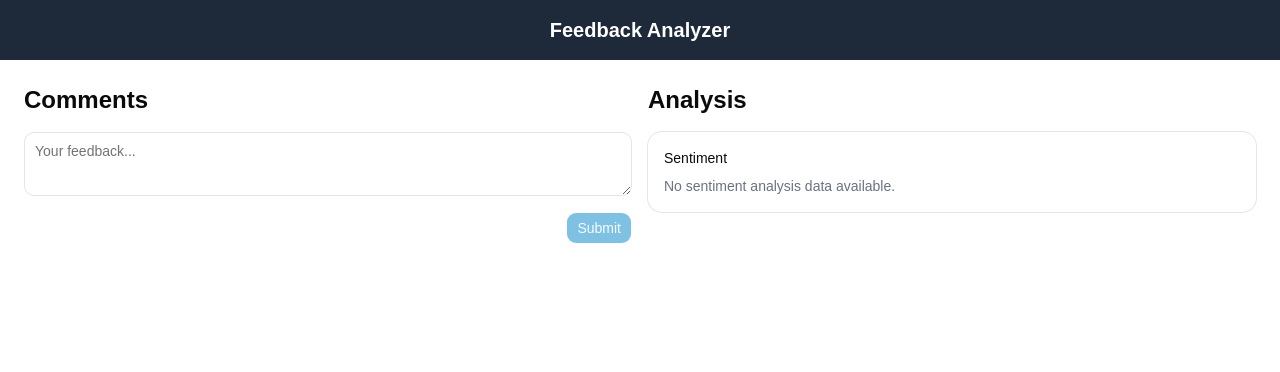
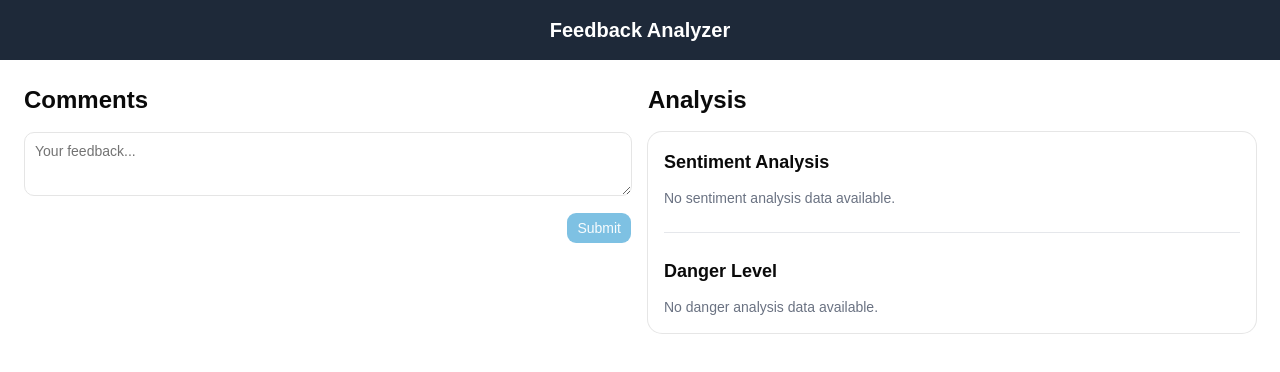
Before and after one commit to byandrev/faculty-evaluation-web, a React (Vite) app: page / in a window 1280 px wide. Shown: the top 372 px of the page. Built offline with nearby package versions, Linux system fonts and the light colour scheme; no server answers.

Commit message:
feat: enhance analysis display with detailed sentiment probabilities and danger level

```diff
--- a/src/components/Analysis.tsx
+++ b/src/components/Analysis.tsx
@@ -10,29 +10,107 @@ function Analysis() {
       <h2 className="text-2xl font-bold mb-4">Analysis</h2>
 
       <Card>
-        <CardContent>
-          <h3>
-            Sentiment
-          </h3>
+        <CardContent className="space-y-6">
+          <div>
+            <h3 className="text-lg font-semibold mb-3">Sentiment Analysis</h3>
+            {analysisResults?.sentiment ? (
+              <div className="space-y-4">
+                <div className="flex items-center justify-between">
+                  <span className="font-medium">Dominant Sentiment:</span>
+                  <span
+                    className={`px-3 py-1 rounded-full text-sm font-bold ${
+                      analysisResults.sentiment.output === "POS"
+                        ? "bg-green-100 text-green-800"
+                        : analysisResults.sentiment.output === "NEG"
+                          ? "bg-red-100 text-red-800"
+                          : "bg-gray-100 text-gray-800"
+                    }`}
+                  >
+                    {analysisResults.sentiment.output}
+                  </span>
+                </div>
 
-          {
-            analysisResults?.sentiment ? <div>
-<p
-            className="text-lg font-bold mb-2"
-          >{analysisResults.sentiment.output} ({(analysisResults.sentiment.probas[analysisResults.sentiment.output as keyof typeof analysisResults.sentiment.probas] * 100).toFixed(2)}%)</p>
+                <div className="grid grid-cols-3 gap-4 text-center">
+                  <div className="space-y-1">
+                    <p className="text-xs text-gray-500">Positive</p>
 
-          <Progress value={(analysisResults.sentiment.probas[analysisResults.sentiment.output as keyof typeof analysisResults.sentiment.probas] * 100)} className="w-full" />
-            </div> : <>
-             <p className="text-gray-500 mt-2">
-            No sentiment analysis data available.
-          </p>
-            </>
+                    <Progress
+                      value={analysisResults.sentiment.probas.POS * 100}
+                      className="h-2 [&>div]:bg-gray-400"
+                    />
 
-          }
+                    <p className="text-xs font-medium">
+                      {(analysisResults.sentiment.probas.POS * 100).toFixed(1)}%
+                    </p>
+                  </div>
 
+                  <div className="space-y-1">
+                    <p className="text-xs text-gray-500">Neutral</p>
 
+                    <Progress
+                      value={analysisResults.sentiment.probas.NEU * 100}
+                      className="h-2 [&>div]:bg-gray-400"
+                    />
 
+                    <p className="text-xs font-medium">
+                      {(analysisResults.sentiment.probas.NEU * 100).toFixed(1)}%
+                    </p>
+                  </div>
 
+                  <div className="space-y-1">
+                    <p className="text-xs text-gray-500">Negative</p>
+
+                    <Progress
+                      value={analysisResults.sentiment.probas.NEG * 100}
+                      className="h-2 [&>div]:bg-gray-400"
+                    />
+
+                    <p className="text-xs font-medium">
+                      {(analysisResults.sentiment.probas.NEG * 100).toFixed(1)}%
+                    </p>
+                  </div>
+                </div>
+              </div>
+            ) : (
+              <p className="text-gray-500 text-sm">
+                No sentiment analysis data available.
+              </p>
+            )}
+          </div>
+
+          <div className="h-px bg-gray-200" />
+
+          <div>
+            <h3 className="text-lg font-semibold mb-3">Danger Level</h3>
+            {analysisResults?.danger ? (
+              <div className="space-y-4">
+                <div className="flex items-center justify-between mb-2">
+                  <span className="font-medium text-sm">Score</span>
+
+                  <span
+                    className={`text-lg font-bold ${
+                      analysisResults.danger.score > 0.7
+                        ? "text-red-600"
+                        : analysisResults.danger.score > 0.4
+                          ? "text-orange-500"
+                          : "text-green-600"
+                    }`}
+                  >
+                    {(analysisResults.danger.score * 100).toFixed(1)}%
+                  </span>
+                </div>
+
+                <Progress
+                  value={analysisResults.danger.score * 100}
+                  className="h-2 [&>div]:bg-gray-400"
+                />
+              </div>
+            ) : (
+              <p className="text-gray-500 text-sm">
+                No danger analysis data available.
+              </p>
+            )}
+          </div>
         </CardContent>
       </Card>
     </div>
--- a/src/context/ResultsContext.tsx
+++ b/src/context/ResultsContext.tsx
@@ -1,36 +1,60 @@
-import { createContext, useMemo, useState, type Dispatch, type ReactNode, type SetStateAction } from "react";
+import {
+  createContext,
+  useMemo,
+  useState,
+  type Dispatch,
+  type ReactNode,
+  type SetStateAction,
+} from "react";
 
 export interface AnalysisResults {
+  comment: string;
   sentiment: {
-    output: string,
+    sentence: string;
     probas: {
-      NEG: number,
-      NEU: number,
-      POS: number,
-    }
-  }
+      NEG: number;
+      NEU: number;
+      POS: number;
+    };
+    output: string;
+  };
+  hate: {
+    sentence: string;
+    probas: {
+      hateful: number;
+      targeted: number;
+      aggressive: number;
+    };
+    context: string | null;
+    is_multilabel: boolean;
+    output: string[];
+  };
+  danger: {
+    label: string;
+    score: number;
+  };
+  status: string;
 }
 
 type ResultsContextType = {
   analysisResults: AnalysisResults | null;
   setAnalysisResults: Dispatch<SetStateAction<AnalysisResults | null>>;
-}
+};
 
 export const ResultsContext = createContext<ResultsContextType | null>(null);
 
-export function ResultsProvider({
-  children,
-}: {
-  children: ReactNode;
-}) {
-  const [analysisResults, setAnalysisResults] = useState<AnalysisResults | null>(null);
+export function ResultsProvider({ children }: { children: ReactNode }) {
+  const [analysisResults, setAnalysisResults] =
+    useState<AnalysisResults | null>(null);
 
   const value = useMemo(() => {
     return {
       analysisResults,
       setAnalysisResults,
-    }
+    };
   }, [analysisResults]);
 
-  return <ResultsContext.Provider value={value}>{children}</ResultsContext.Provider>;
+  return (
+    <ResultsContext.Provider value={value}>{children}</ResultsContext.Provider>
+  );
 }
--- a/src/services/api/Analyze.tsx
+++ b/src/services/api/Analyze.tsx
@@ -1,25 +1,18 @@
-import { API_URL } from '../../config';
+import { API_URL } from "../../config";
 
-async function analyzeComment(comment: string): Promise<{
-  sentiment: {
-    output: string;
-    probas: {
-      NEG: number;
-      NEU: number;
-      POS: number;
-    }
-  }
-}> {
+import type { AnalysisResults } from "../../context/ResultsContext";
+
+async function analyzeComment(comment: string): Promise<AnalysisResults> {
   const request = await fetch(`${API_URL}/comments/`, {
-    method: 'POST',
+    method: "POST",
     headers: {
-      'Content-Type': 'application/json',
+      "Content-Type": "application/json",
     },
     body: JSON.stringify({ content: comment }),
   });
 
   if (!request.ok) {
-    throw new Error('Failed to analyze comment');
+    throw new Error("Failed to analyze comment");
   }
 
   const data = await request.json();
```
